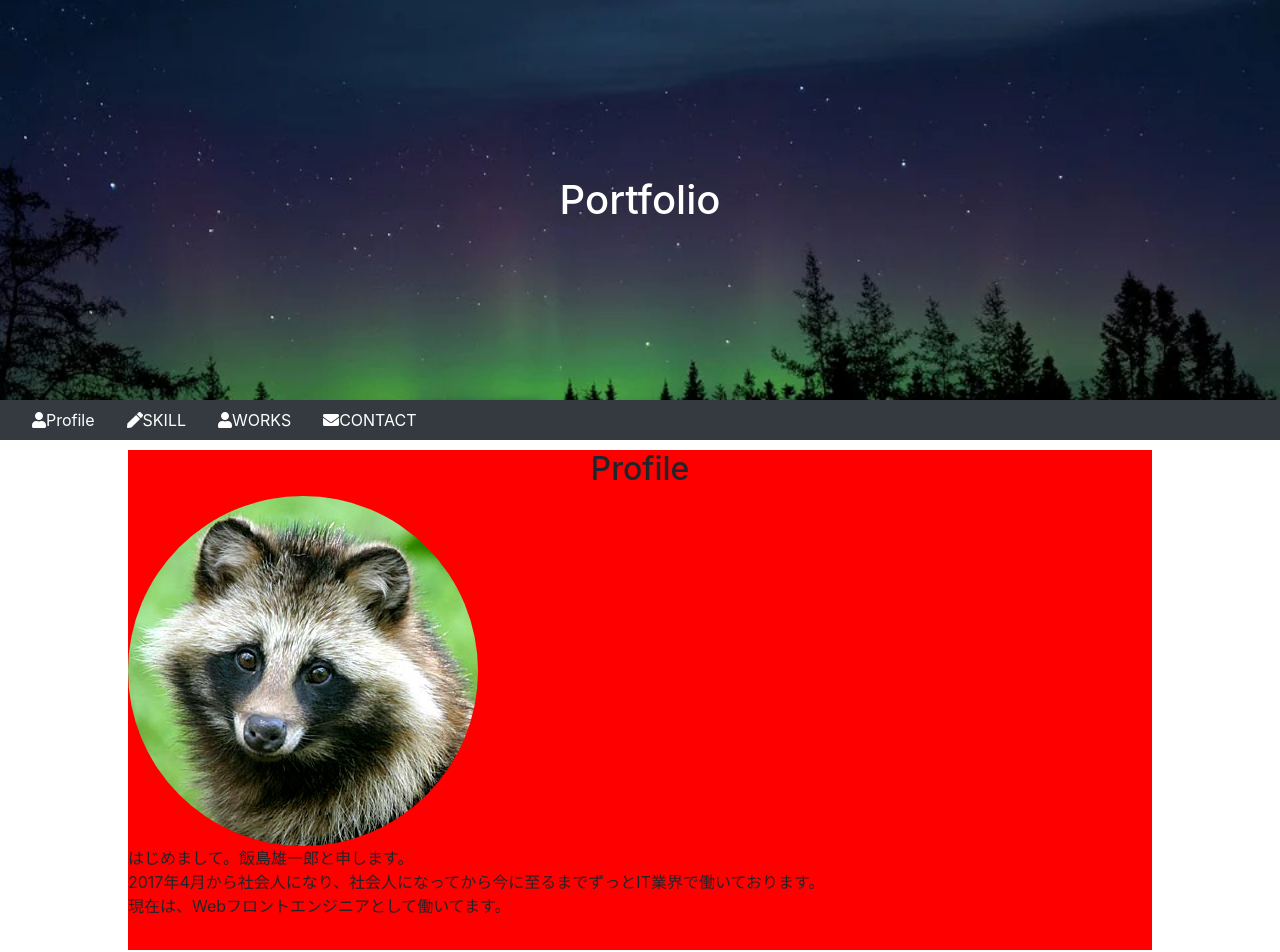
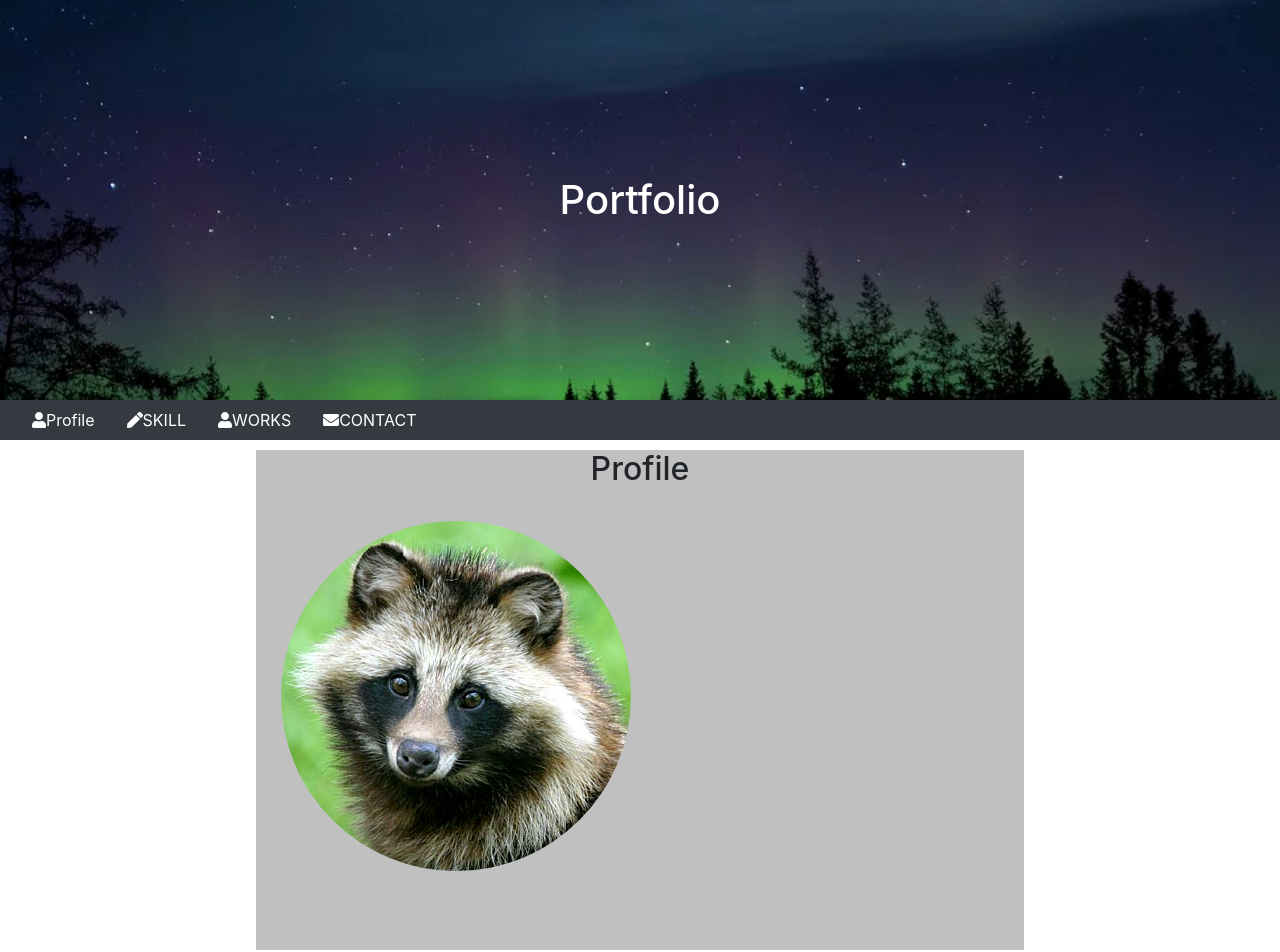
Before and after one commit to jimachi/portfolio, a Vue app: page / in a window 1280 px wide. Shown: the top 952 px of the page. Built offline with nearby package versions, Linux system fonts and the light colour scheme.

Commit message:
change background color

```diff
--- a/src/components/profile.vue
+++ b/src/components/profile.vue
@@ -6,7 +6,8 @@
             <p class="profile__text">
                 はじめまして。飯島雄一郎と申します。<br>
                 2017年4月から社会人になり、社会人になってから今に至るまでずっとIT業界で働いております。<br>
-                現在は、Webフロントエンジニアとして働いてます。
+                現在は、Webフロントエンジニアとして働いてます。<br>
+                近頃はコーディングのスピードをあげられるよう、とにかくコード書くようにしてます!!
             </p>
         </div>
     </div>
@@ -17,11 +18,11 @@
 .profile__container {
     display: block;
     margin: 10px;
-    width: 80%;
+    width: 60%;
     height: 500px;
     margin-left: auto;
     margin-right: auto;
-    background: red;
+    background: #c0c0c0;
 }
 
 h2 {
@@ -29,11 +30,13 @@ h2 {
 }
 
 .profile__icon {
+    margin: 25px;
     float: left;
     border-radius: 50%;
 }
 
 .profile__text {
+    margin-top: 150px;
     float: left;
 }
 </style>
```
